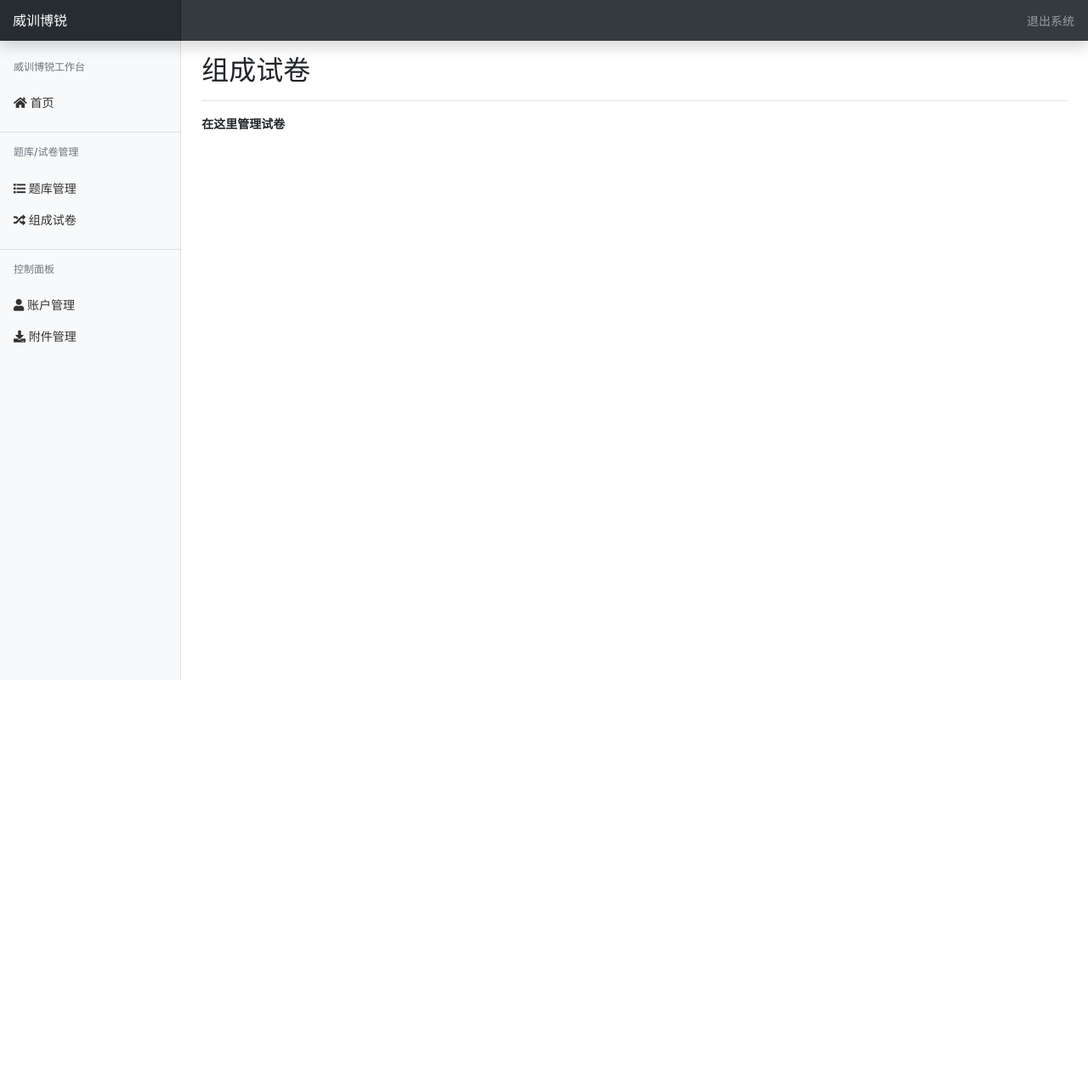
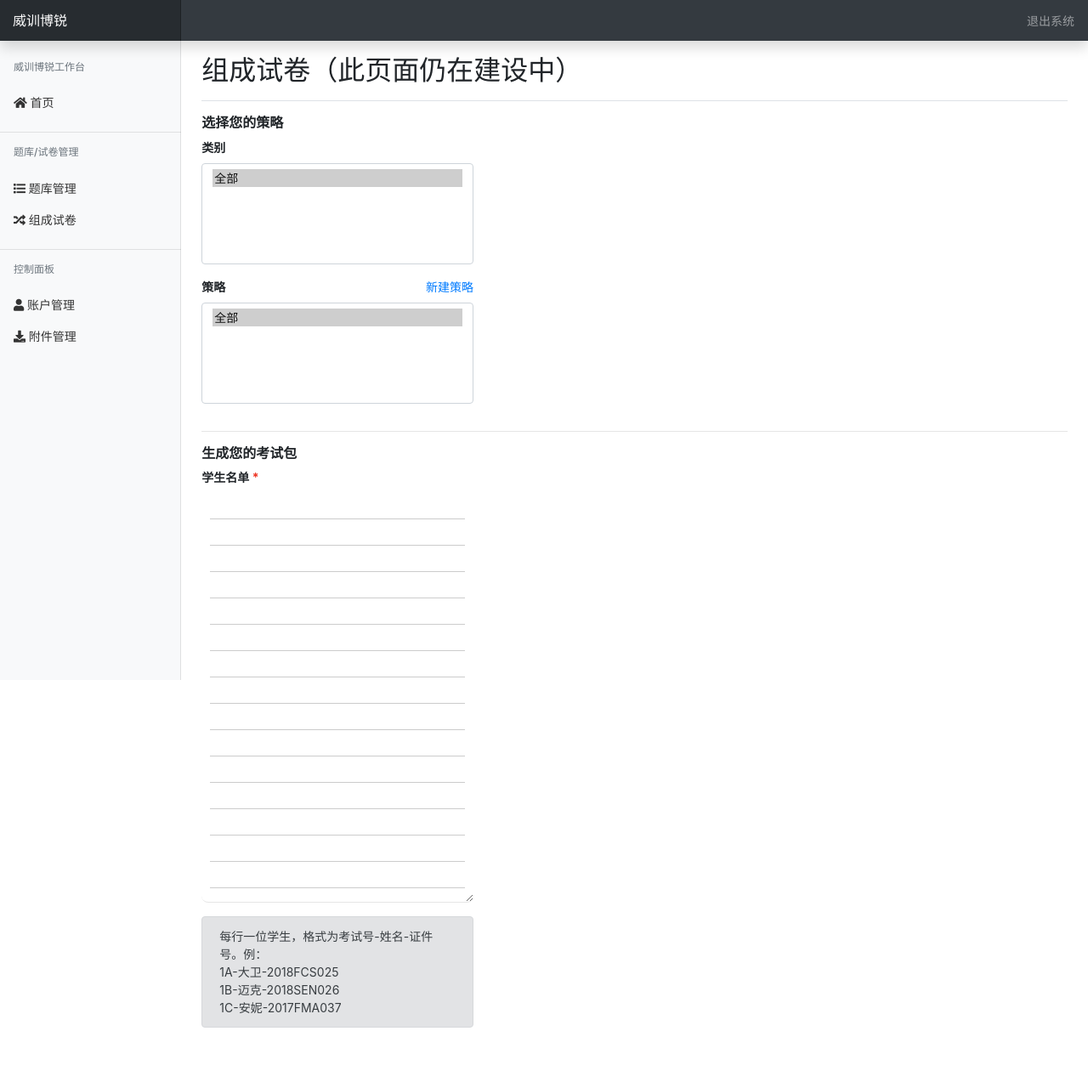
Before and after one commit to hejun0524/weixunborui, a Django app: page /exam/exams/ in a window 1280 px wide. Shown: the whole page at 85% size. Before the commit the page ends 800 px from the top, so only its background shows below. Run offline with Django 3.2, Linux system fonts and the light colour scheme; data that the repository does not hold is empty; some libraries are stand-ins or nearby versions.

Commit message:
initialized exam page

```diff
--- a/exam/views.py
+++ b/exam/views.py
@@ -1,7 +1,12 @@
 from django.shortcuts import render
-
+from pool.models import Category
+from .models import *
 
 # Create your views here.
 
 def exams(request):
-    return render(request, 'exam/exams.html')
+    context = {
+        'all_categories': Category.objects.all().order_by('index'),
+        'all_strategies': Strategy.objects.all().order_by('index'),
+    }
+    return render(request, 'exam/exams.html', context)
--- a/templates/exam/exams.html
+++ b/templates/exam/exams.html
@@ -2,13 +2,55 @@
 {% load static %}
 
 {% block title %}组成试卷{% endblock %}
-{% block canvas_title %}组成试卷{% endblock %}
+{% block canvas_title %}组成试卷（此页面仍在建设中）{% endblock %}
 
 {% block content %}
-    <!-- Forms -->
+    <h6 class="font-weight-bold">选择您的策略</h6>
     <div class="row">
-        <div class="col-md-6 pr-md-5">
-            <p class="font-weight-bold">在这里管理试卷</p>
+        <div class="col-md-4">
+            <!-- Category -->
+            <label for="id_category" class="font-weight-bold">类别</label>
+            <div class="form-group">
+                <select class="custom-select" id="id_category" name="category" size="5">
+                    <option value="0" selected>全部</option>
+                    {% for object in all_categories %}
+                        <option value="{{ object.id }}">{{ object }}</option>
+                    {% endfor %}
+                </select>
+            </div>
+            <!-- Strategy -->
+            <label for="id_strategy" class="font-weight-bold">策略</label>
+            <div class="float-right">
+                <span id="add_strategy" class="fake-link text-primary">新建策略</span>
+            </div>
+            <div class="form-group">
+                <select class="custom-select" id="id_strategy" name="strategy" size="5">
+                    <option value="0" selected>全部</option>
+                    {% for object in all_strategies %}
+                        <option value="{{ object.id }}">{{ object }}</option>
+                    {% endfor %}
+                </select>
+            </div>
+        </div>
+    </div>
+    <hr>
+    <h6 class="font-weight-bold">生成您的考试包</h6>
+    <div class="row">
+        <div class="col-md-4">
+            <label for="id_students" class="font-weight-bold required">学生名单</label>
+            <textarea class="form-control notes mb-3" rows="15" id="id_students" name="students" required></textarea>
+            <div class="alert alert-secondary">
+                每行一位学生，格式为考试号-姓名-证件号。例：<br>
+                1A-大卫-2018FCS025<br>
+                1B-迈克-2018SEN026<br>
+                1C-安妮-2017FMA037<br>
+            </div>
+        </div>
+        <div class="col-md-4">
+
+        </div>
+        <div class="col-md-4">
+
         </div>
     </div>
 {% endblock %}
```
Also changed, not shown: pool/views.py (+5 -5 lines).
